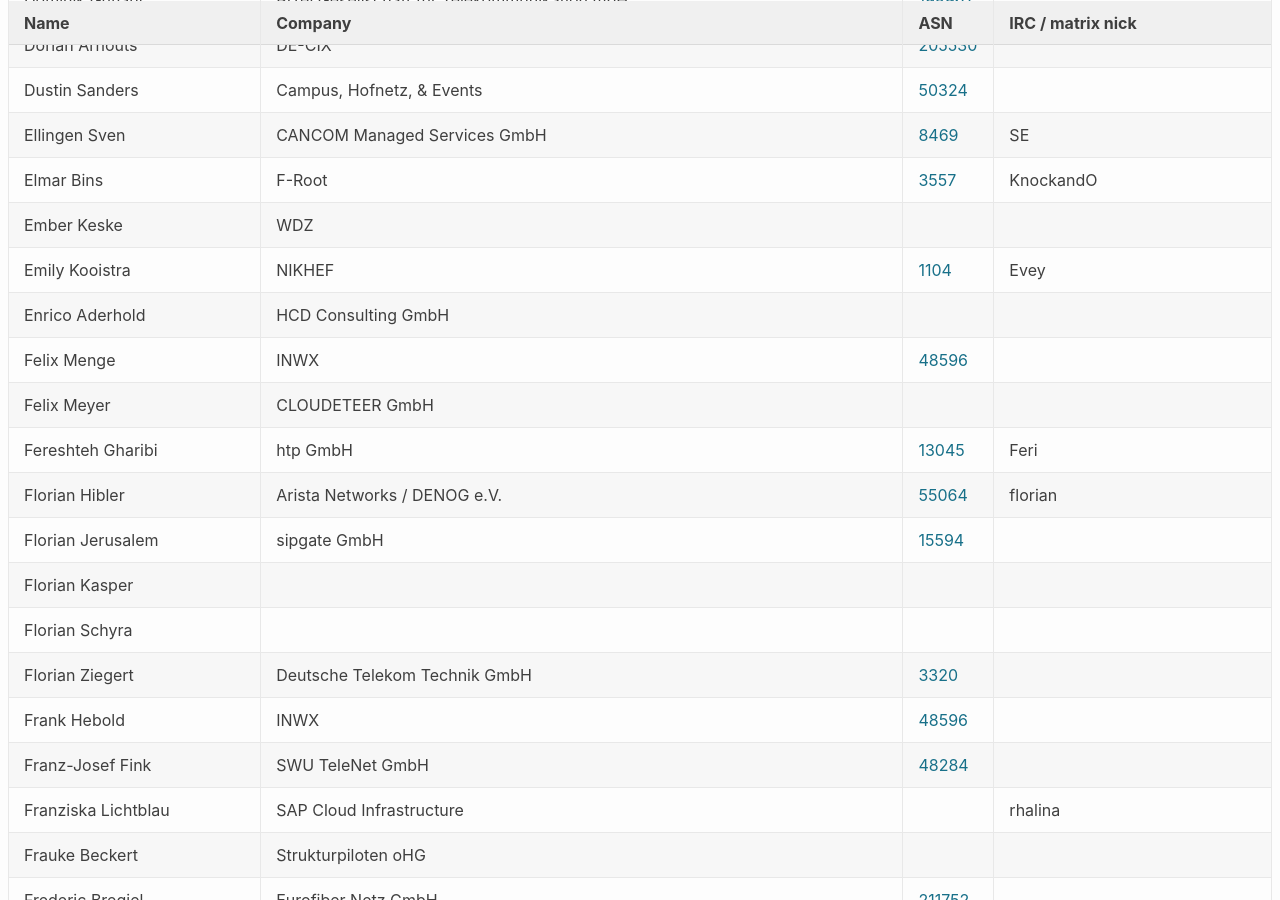
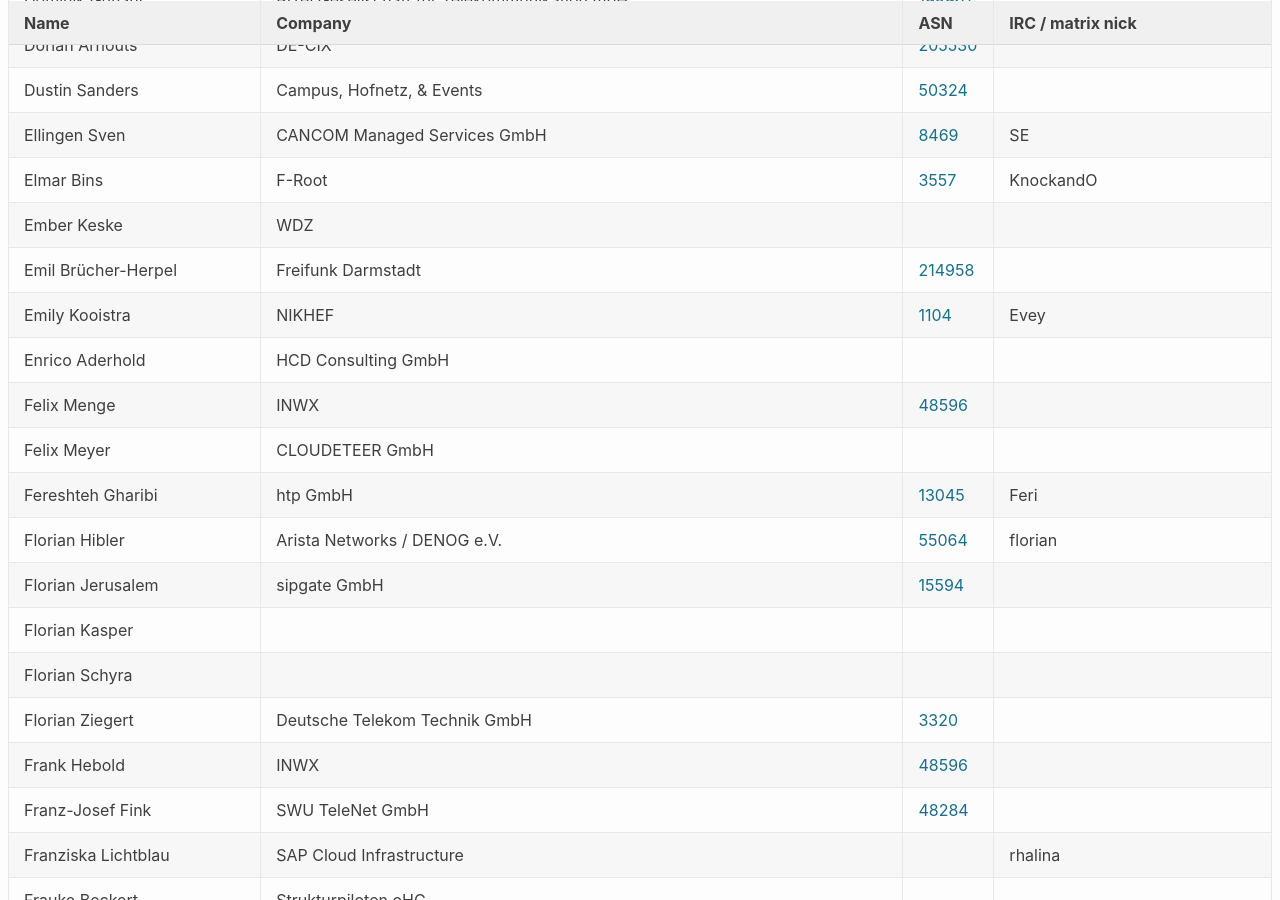
Before and after one commit to denog/pretix-attendeelist, a Jekyll site: the page built from denog17/index.markdown, in a window 1280 px wide and 900 px high, scrolled down 3169 px. Built offline with Jekyll 4.4.1, drawn with Linux system fonts in a browser that asks for light colours; some of the changed text lies outside the part shown.

Commit message:
Latest data: Tue Aug  5 17:34:09 UTC 2025

```diff
--- a/_data/attendees_denog17_onsite.json
+++ b/_data/attendees_denog17_onsite.json
@@ -432,6 +432,12 @@
     "asn": null
   },
   {
+    "name": "Emil Brücher-Herpel",
+    "company": "Freifunk Darmstadt",
+    "irc": null,
+    "asn": "214958"
+  },
+  {
     "name": "Emily Kooistra",
     "company": "NIKHEF",
     "irc": "Evey",
@@ -1062,12 +1068,6 @@
     "asn": null
   },
   {
-    "name": "Marie Brücher-Herpel",
-    "company": "Freifunk Darmstadt",
-    "irc": null,
-    "asn": "214958"
-  },
-  {
     "name": "Marius Hellmann",
     "company": "Förderverein freie Infrastruktur e. V.",
     "irc": "@corny456:matrix.warpzone.ms",
```
